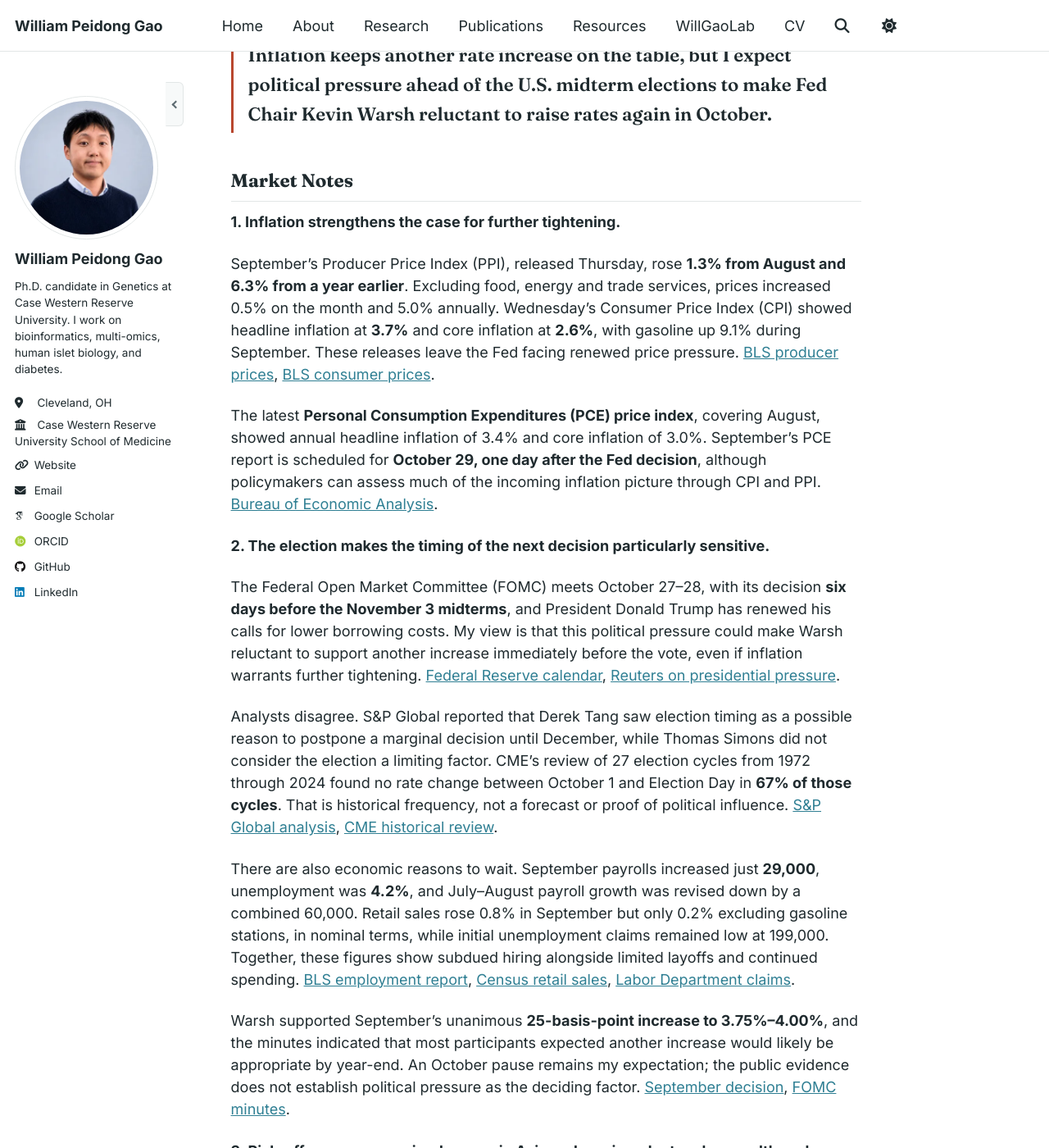
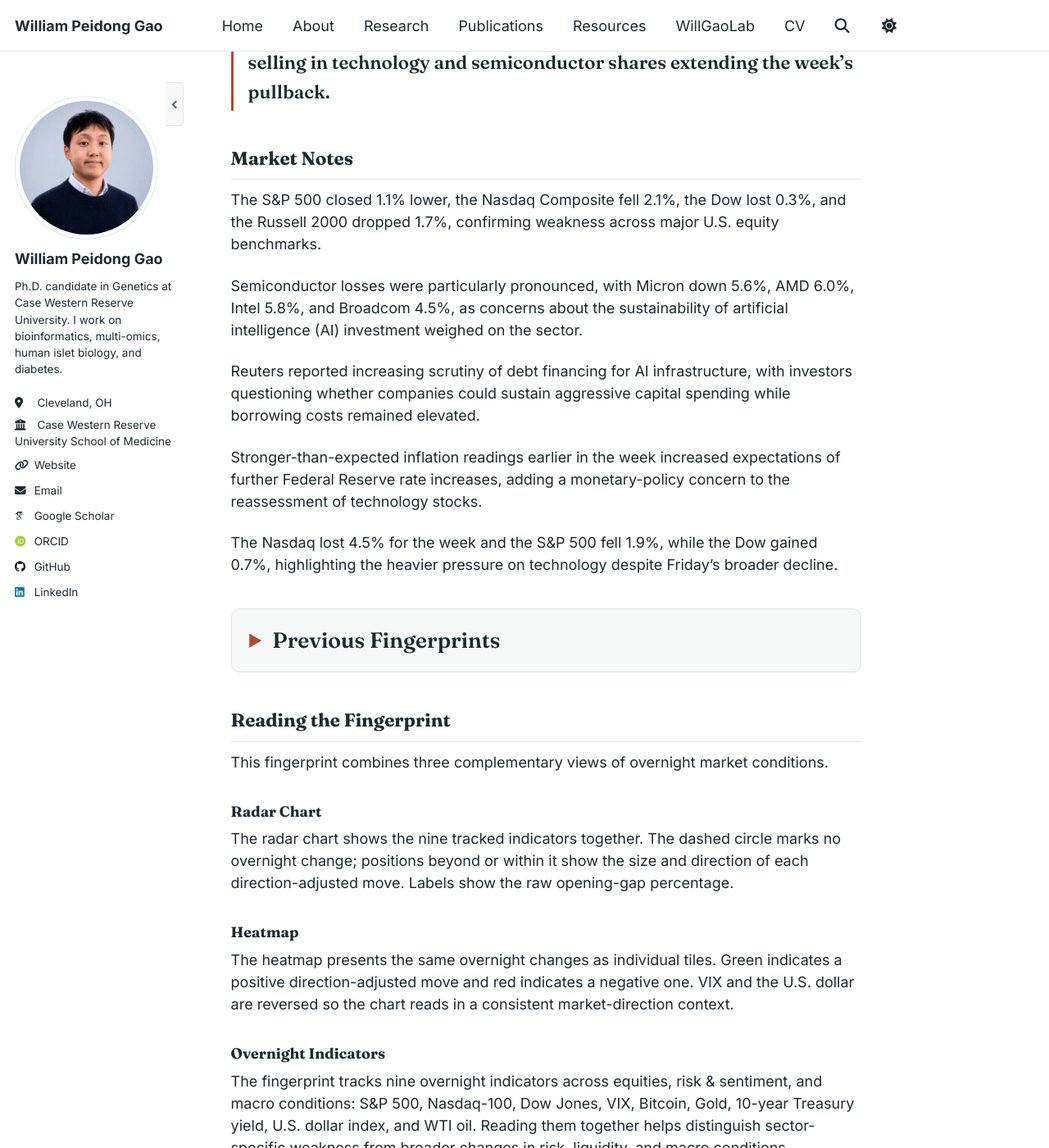
Before and after one commit to PeidongGao/WilliamGaoWeb, a Jekyll site: the page built from _pages/market-fingerprint.md, in a window 1280 px wide and 1400 px high, scrolled down 800 px. Shown: the whole window at 82% size. Built offline with Jekyll 4.4.1, drawn with Linux system fonts in a browser that asks for light colours; some web fonts are replaced; some of the changed text lies outside the part shown.

Commit message:
Add October 16 daily market report

```diff
--- a/_data/market_commentary.yml
+++ b/_data/market_commentary.yml
@@ -1,3 +1,13 @@
+- date: "2026-10-16"
+  summary: "The S&P 500 (+0.02%) and Dow Jones (+0.25%) rose at their recorded openings, while Nasdaq-100 futures fell 0.18%. VIX declined 2.67%, Bitcoin slipped 0.07% from its UTC reference, and gold gained 0.53%. The 10-year Treasury yield rose 0.49% relative to its previous reading, the U.S. dollar index edged up 0.04%, and WTI crude oil fell 1.87%."
+  key_observation: "Friday’s mixed opening gave way to a weaker close, with renewed selling in technology and semiconductor shares extending the week’s pullback."
+  market_notes:
+    - "The S&P 500 closed 1.1% lower, the Nasdaq Composite fell 2.1%, the Dow lost 0.3%, and the Russell 2000 dropped 1.7%, confirming weakness across major U.S. equity benchmarks."
+    - "Semiconductor losses were particularly pronounced, with Micron down 5.6%, AMD 6.0%, Intel 5.8%, and Broadcom 4.5%, as concerns about the sustainability of artificial intelligence (AI) investment weighed on the sector."
+    - "Reuters reported increasing scrutiny of debt financing for AI infrastructure, with investors questioning whether companies could sustain aggressive capital spending while borrowing costs remained elevated."
+    - "Stronger-than-expected inflation readings earlier in the week increased expectations of further Federal Reserve rate increases, adding a monetary-policy concern to the reassessment of technology stocks."
+    - "The Nasdaq lost 4.5% for the week and the S&P 500 fell 1.9%, while the Dow gained 0.7%, highlighting the heavier pressure on technology despite Friday’s broader decline."
+
 - date: "2026-10-15"
   summary: "At their recorded openings, the S&P 500 fell 0.41% and Nasdaq-100 futures declined 0.31%, while the Dow Jones rose 0.46%. VIX increased 4.03%, Bitcoin gained 0.05% from its 00:00 UTC reference, and gold futures rose 2.05%. The 10-year Treasury yield declined 2.10% relative to its previous reading, the U.S. dollar index fell 0.49%, and WTI crude oil rose 1.10%."
   key_observation: "Inflation keeps another rate increase on the table, but I expect political pressure ahead of the U.S. midterm elections to make Fed Chair Kevin Warsh reluctant to raise rates again in October."
```
